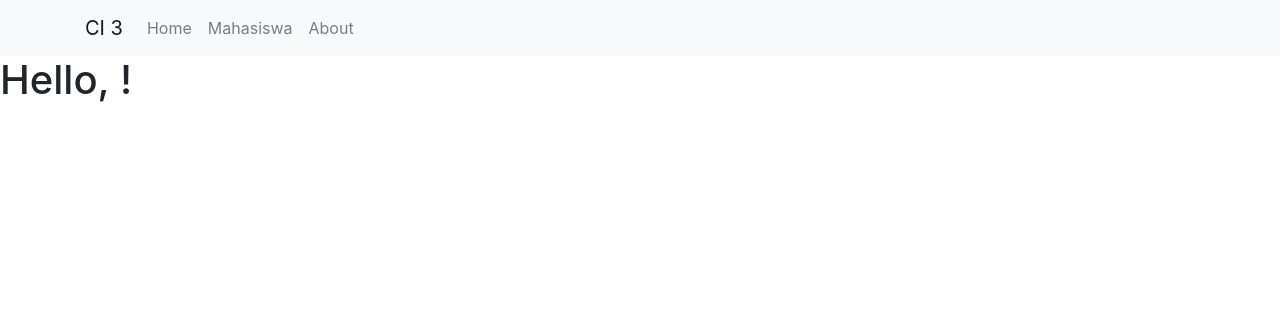
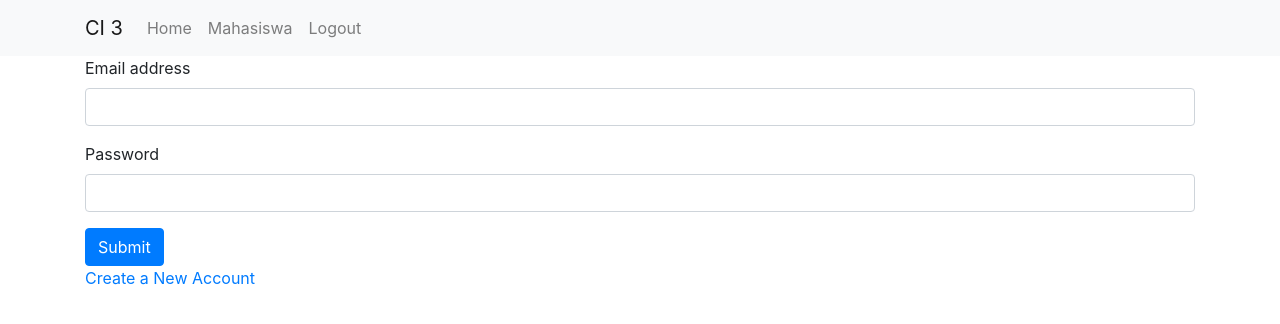
Before and after one commit to SamuelSeptaa/base-code-igniter-3, a CodeIgniter app: page /codeIgniter/ in a window 1280 px wide. Shown: the top 324 px of the page. Run offline with CodeIgniter, Linux system fonts and the light colour scheme.

Commit message:
Add form login and register, also make a simple authentication

```diff
--- a/application/config/autoload.php
+++ b/application/config/autoload.php
@@ -58,7 +58,7 @@ $autoload['packages'] = array();
 |
 |	$autoload['libraries'] = array('user_agent' => 'ua');
 */
-$autoload['libraries'] = array('form_validation', 'session');
+$autoload['libraries'] = array('form_validation', 'session', 'email', 'database');
 
 /*
 | -------------------------------------------------------------------
@@ -89,7 +89,7 @@ $autoload['drivers'] = array();
 |
 |	$autoload['helper'] = array('url', 'file');
 */
-$autoload['helper'] = array('url', 'form');
+$autoload['helper'] = array('url', 'form','file', 'security' );
 
 /*
 | -------------------------------------------------------------------
--- a/application/config/routes.php
+++ b/application/config/routes.php
@@ -1,5 +1,5 @@
 <?php
-defined('BASEPATH') OR exit('No direct script access allowed');
+defined('BASEPATH') or exit('No direct script access allowed');
 
 /*
 | -------------------------------------------------------------------------
@@ -49,10 +49,13 @@ defined('BASEPATH') OR exit('No direct script access allowed');
 | Examples:	my-controller/index	-> my_controller/index
 |		my-controller/my-method	-> my_controller/my_method
 */
-$route['default_controller'] = 'home';
+$route['default_controller'] = 'auth';
 $route['404_override'] = '';
 $route['translate_uri_dashes'] = FALSE;
 
 
 
 $route['mahasiswa/add'] = "mahasiswa/tambah";
+$route['register'] = "auth/register";
+$route['mahasiswa/indexx'] = "mahasiswa/home";
+$route['auth/home'] = "mahasiswa/home";
--- /dev/null
+++ b/application/controllers/Auth.php
@@ -0,0 +1,77 @@
+<?php
+defined('BASEPATH') or exit('No direct script access allowed');
+
+
+class Auth extends CI_Controller
+{
+
+    public function __construct()
+    {
+        parent::__construct();
+        if ($this->session->userdata('email')) {
+            redirect('/mahasiswa/home');
+        }
+        $this->load->model('User_model', 'user');
+    }
+    public function index()
+    {
+        $data['judul'] = 'Halaman Login';
+        $this->form_validation->set_rules('email', 'email', 'required');
+        $this->form_validation->set_rules('password', 'password', 'required');
+
+        if ($this->form_validation->run() == FALSE) {
+            $this->load->view('templates/header', $data);
+            $this->load->view('auth/index');
+            $this->load->view('templates/footer');
+        } else {
+            $this->_login();
+        }
+    }
+
+    private function _login()
+    {
+        $email = $this->input->post('email');
+        $password = $this->input->post('password');
+
+        $user = $this->db->get_where('user', ['email' => $email])->row_array();
+
+        if ($user) {
+            if (password_verify($password, $user['passcode'])) {
+                $data = [
+                    'email' => $user['email'],
+                    'role_id' => $user['role_id'],
+                ];
+                $this->session->set_userdata($data);
+                redirect('mahasiswa/indexx');
+            } else {
+                $this->session->set_flashdata('flash', 'Your password isnt correct');
+                redirect('/');
+            }
+        } else {
+            $this->session->set_flashdata('flash', 'Your email hasnt been registered');
+            redirect('/');
+        }
+    }
+
+    public function register()
+    {
+        $data['judul'] = 'Halaman Register';
+
+        $this->form_validation->set_rules('nama', 'Name', 'required');
+        $this->form_validation->set_rules('email', 'Email', 'required|is_unique[user.email]', [
+            'is_unique' => 'Email already taken, login instead'
+        ]);
+        $this->form_validation->set_rules('password', 'Password', 'required|min_length[8]');
+
+
+        if ($this->form_validation->run() == FALSE) {
+            $this->load->view('templates/header', $data);
+            $this->load->view('auth/register');
+            $this->load->view('templates/footer');
+        } else {
+            $this->user->register();
+            $this->session->set_flashdata('flash', 'Your account has been successfully created, please login');
+            redirect('/');
+        }
+    }
+}
--- /dev/null
+++ b/application/models/User_model.php
@@ -0,0 +1,16 @@
+<?php
+
+class User_model extends CI_Model
+{
+    public function register()
+    {
+        $user = array(
+            'nama' => $this->input->post('nama', true),
+            'email' => $this->input->post('email', true),
+            'passcode' => password_hash($this->input->post('password'), PASSWORD_DEFAULT),
+            'role_id' => 1,
+        );
+
+        $this->db->insert('user', $user);
+    }
+}
--- /dev/null
+++ b/application/views/auth/index.php
@@ -0,0 +1,24 @@
+<div class="container">
+    <?php if ($this->session->flashdata('flash')) { ?>
+        <div class="alert alert-success" role="alert">
+            <?= $this->session->flashdata('flash'); ?>
+        </div>
+    <?php } ?>
+    <form method="post" action="<?= base_url() ?>auth">
+        <div class="form-group">
+            <label for="exampleInputEmail1">Email address</label>
+            <input type="email" name="email" class="form-control" id="exampleInputEmail1" aria-describedby="emailHelp">
+            <small class="text-danger"><?php echo form_error('email', '<div class="error">', '</div>'); ?></small>
+
+        </div>
+        <div class="form-group">
+            <label for="exampleInputPassword1">Password</label>
+            <input type="password" name="password" class="form-control" id="exampleInputPassword1">
+            <small class="text-danger"><?php echo form_error('password', '<div class="error">', '</div>'); ?></small>
+
+        </div>
+        <button type="submit" class="btn btn-primary">Submit</button>
+    </form>
+
+    <a href="<?= base_url() ?>auth/register">Create a New Account</a>
+</div>
--- /dev/null
+++ b/application/views/mahasiswa/home.php
@@ -0,0 +1,5 @@
+<div class="container">
+    <h3>
+        Welcome <?= $this->session->userdata('email') ?>
+    </h3>
+</div>
--- a/application/views/templates/header.php
+++ b/application/views/templates/header.php
@@ -1,5 +1,6 @@
 <!doctype html>
 <html lang="en">
+
 <head>
   <!-- Required meta tags -->
   <meta charset="utf-8">
@@ -11,8 +12,9 @@
   <!-- CSS -->
   <link rel="stylesheet" href="<?= base_url() ?>assets/css/style.css">
 
-    <title><?php echo $judul;?></title>
+  <title><?php echo $judul; ?></title>
 </head>
+
 <body>
   <nav class="navbar navbar-expand-lg navbar-light bg-light">
     <div class="container">
@@ -22,9 +24,9 @@
       </button>
       <div class="collapse navbar-collapse" id="navbarNavAltMarkup">
         <div class="navbar-nav">
-                <a class="nav-link" href="<?= base_url() ?>">Home <span class="sr-only">(current)</span></a>
+          <a class="nav-link" href="<?= base_url() ?>mahasiswa/home">Home <span class="sr-only">(current)</span></a>
           <a class="nav-link" href="<?= base_url() ?>mahasiswa">Mahasiswa</a>
-                <a class="nav-link" href="#">About</a>
+          <a class="nav-link" href="<?= base_url() ?>logout">Logout</a>
         </div>
       </div>
     </div>
```
Also changed, not shown: application/controllers/Logout.php (added, +12 -0 lines), application/controllers/Mahasiswa.php (+36 -26 lines), application/models/Mahasiswa_model.php (+18 -11 lines), application/views/auth/register.php (added, +25 -0 lines), application/views/mahasiswa/index.php (+6 -6 lines), application/views/mahasiswa/tambah.php (+6 -6 lines). Lines whose indentation alone changed are shown as unchanged.
